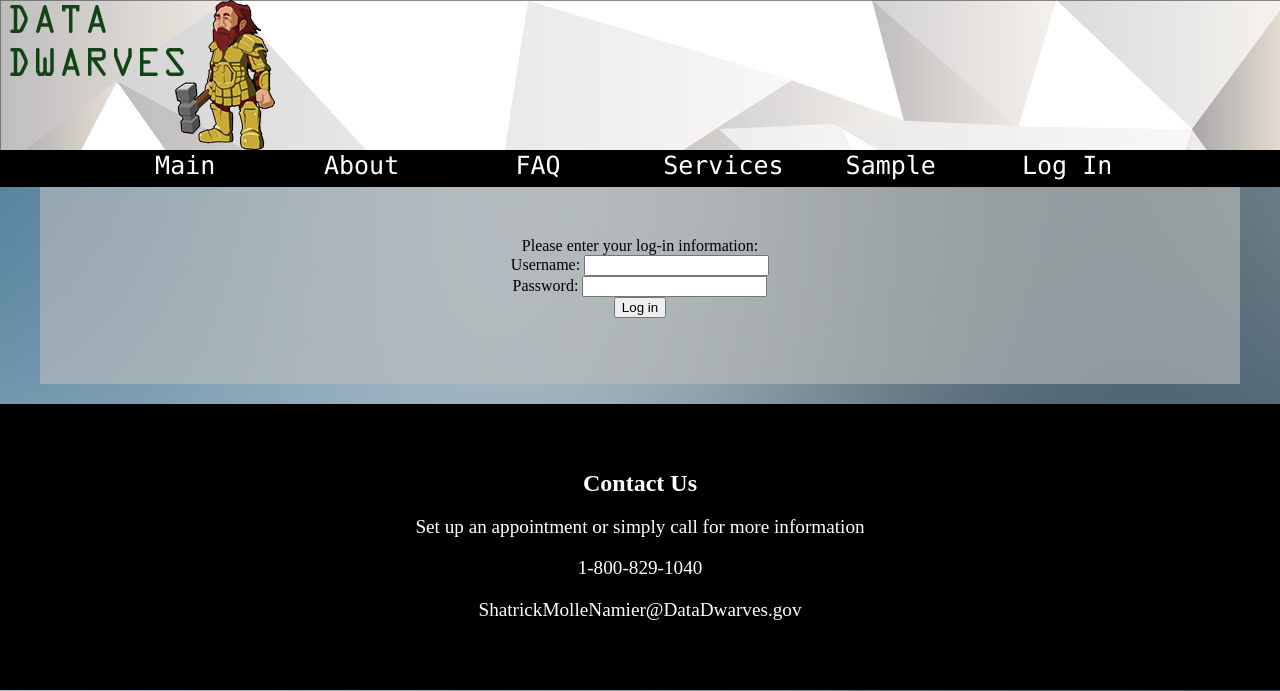
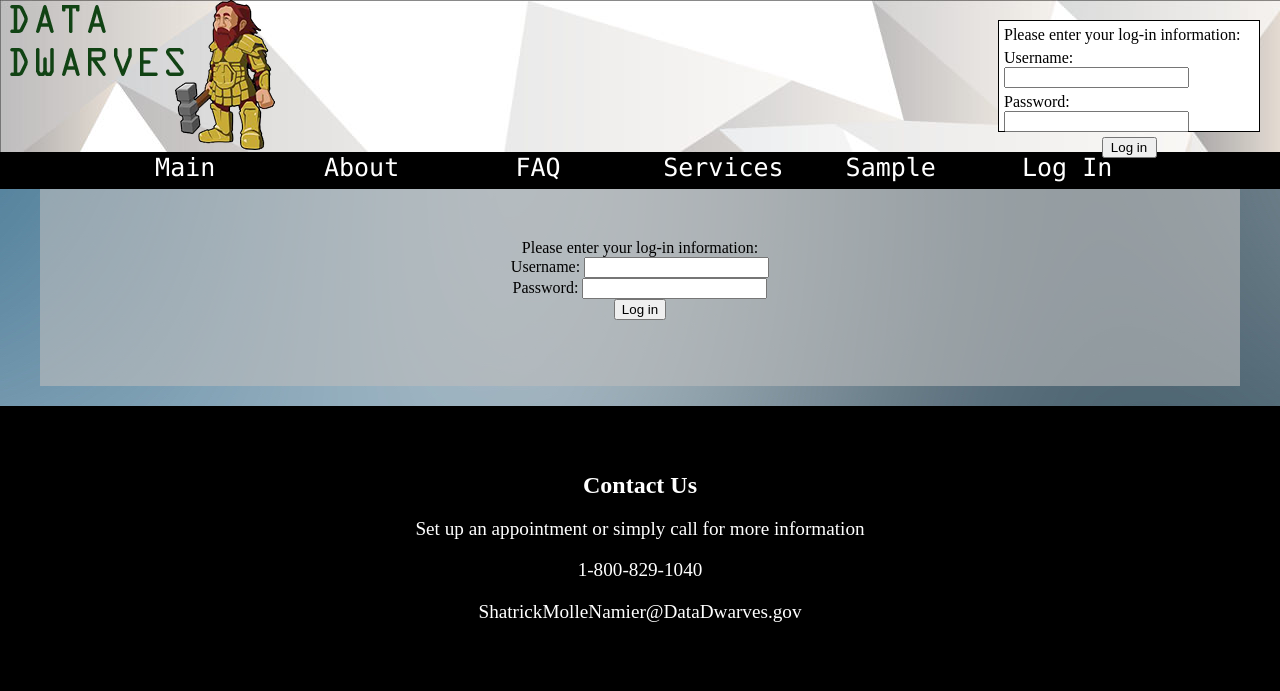
Before and after one commit to FireBeetles/full-php, a PHP site: page /cweb2101-consultingsite/login.php in a window 1280 px wide; the page is wider, and only the part inside the window is pictured. Shown: the top 691 px of that part. Run offline with PHP 8.4, Linux system fonts and the light colour scheme; data that the repository does not hold is empty.

Commit message:
Provisional commit of login changes

```diff
--- a/includes/header.php
+++ b/includes/header.php
@@ -1,6 +1,9 @@
 <?php session_start();?>
 <header>
 	<div id="logo"></div>
+	<?php
+		include 'includes\login.php';
+	?>
 	<nav>
 		<ul>
 			<li><a href="index.php">Main</a></li>
--- /dev/null
+++ b/includes/login.php
@@ -0,0 +1,18 @@
+<link href="styles/login.css" rel="stylesheet" />
+<aside id="login">
+	<form action="includes/user_verify.php" method="post">
+		<div>Please enter your log-in information:</div>
+		<?php echo (isset($_SESSION['error'])?'<span style="color:red">'.$_SESSION['error'].'</span>':null);?>
+		<div>
+			<span id="lblUsername" class="label">Username:</span>
+			<input type="text" name="username" />
+		</div>
+		<div>
+			<span id="lblPassword" class="label">Password:</span>
+			<input type="password" name="pw" />
+		</div>
+		<div id="submit">
+			<input type="submit" value="Log in" />
+		</div>
+	</form>
+</aside>
--- /dev/null
+++ b/styles/login.css
@@ -0,0 +1,36 @@
+#login {
+	display:block;
+	border:1px solid black;
+	width: 250px;
+	height: 100px;
+	float:right;
+	margin: 20px;
+	padding: 5px;
+	background-color:white;
+}
+
+#login div {
+	margin-bottom: 5px;
+}
+
+#login .label {
+	width: 4.5em;
+	display:inline-block;
+}
+
+#login #username {
+
+}
+
+#login #pw {
+
+}
+
+#login #submit {
+	width:55px;
+	margin: 5px auto;
+}
+
+#login #submit input {
+	width: 55px;
+}
```
